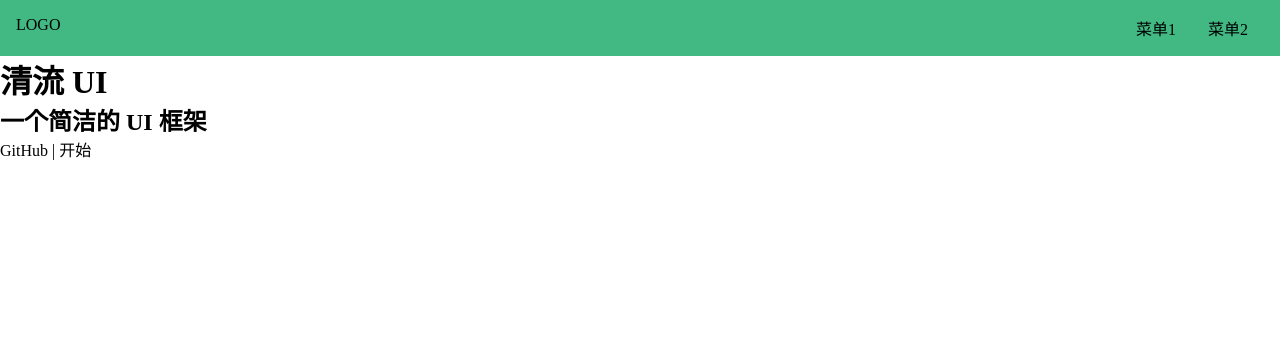
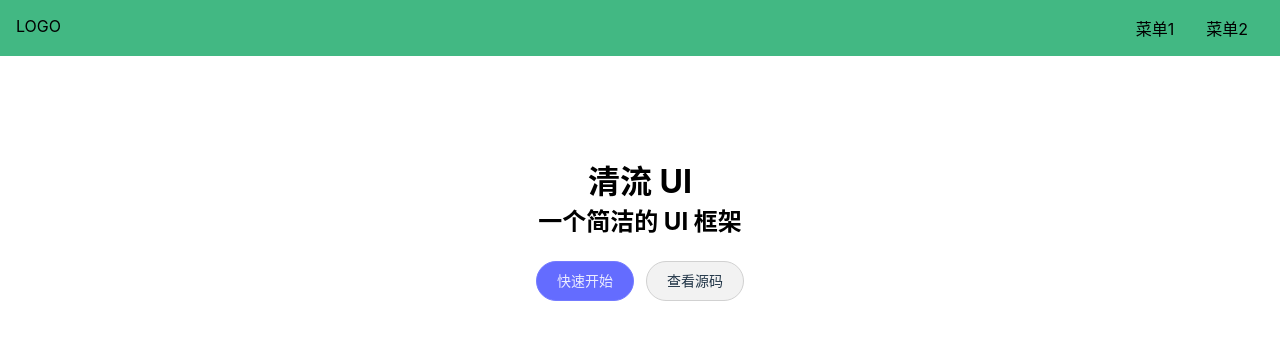
Before and after one commit to hanyi319/Water-UI, a Vue app: page /#/ in a window 1280 px wide. Shown: the top 340 px of the page. Built offline with nearby package versions, Linux system fonts and the light colour scheme.

Commit message:
修改首页样式

```diff
--- a/src/index.scss
+++ b/src/index.scss
@@ -2,6 +2,15 @@
   margin: 0;
   padding: 0;
   box-sizing: border-box;
+}
+
+body {
+  font-size: 16px;
+  font-family: -apple-system, "Noto Sans", "Helvetica Neue", Helvetica, "Nimbus Sans L", Arial,
+    "Liberation Sans", "PingFang SC", "Hiragino Sans GB", "Noto Sans CJK SC", "Source Han Sans SC",
+    "Source Han Sans CN", "Microsoft YaHei", "Wenquanyi Micro Hei", "WenQuanYi Zen Hei", "ST Heiti",
+    SimHei, "WenQuanYi Zen Hei Sharp", sans-serif;
+  // 这样写 font-family 详见 https://github.com/zenozeng/fonts.css/
 }
 
 ul,
@@ -13,6 +22,7 @@ a {
   text-decoration: none;
   color: inherit;
   &:hover {
+    cursor: pointer;
     border-bottom: 1px solid;
   }
 }
--- a/src/views/Home.vue
+++ b/src/views/Home.vue
@@ -4,11 +4,14 @@
     <div class="banner">
       <h1>清流 UI</h1>
       <h2>一个简洁的 UI 框架</h2>
-      <p class="actions">
-        <a href="">GitHub</a>
-        |
-        <a href="">开始</a>
-      </p>
+      <div class="actions">
+        <div class="action">
+          <a class="VPButton medium brand" href="">快速开始</a>
+        </div>
+        <div class="action">
+          <a class="VPButton medium alt" href="">查看源码</a>
+        </div>
+      </div>
     </div>
   </div>
 </template>
@@ -20,4 +23,47 @@ export default {
 };
 </script>
 
-<style lang="scss" scoped></style>
+<style lang="scss" scoped>
+.banner {
+  padding: 100px 0;
+  display: flex;
+  justify-content: center;
+  align-items: center;
+  flex-direction: column;
+  background: #fff;
+  > .actions {
+    display: flex;
+    flex-wrap: wrap;
+    margin: -6px;
+    padding-top: 24px;
+    > .action {
+      flex-shrink: 0;
+      padding: 6px;
+      > .VPButton {
+        display: inline-block;
+        border: 1px solid transparent;
+        text-align: center;
+        font-weight: 500;
+        white-space: nowrap;
+        transition: color 0.25s, border-color 0.25s, background-color 0.25s;
+      }
+      > .medium {
+        border-radius: 20px;
+        padding: 0 20px;
+        line-height: 38px;
+        font-size: 14px;
+      }
+      > .brand {
+        border-color: #747bff;
+        color: rgba(255, 255, 255, 0.87);
+        background-color: #646cff;
+      }
+      > .alt {
+        border-color: #d1d1d1;
+        color: #213547;
+        background-color: #f2f2f2;
+      }
+    }
+  }
+}
+</style>
```
